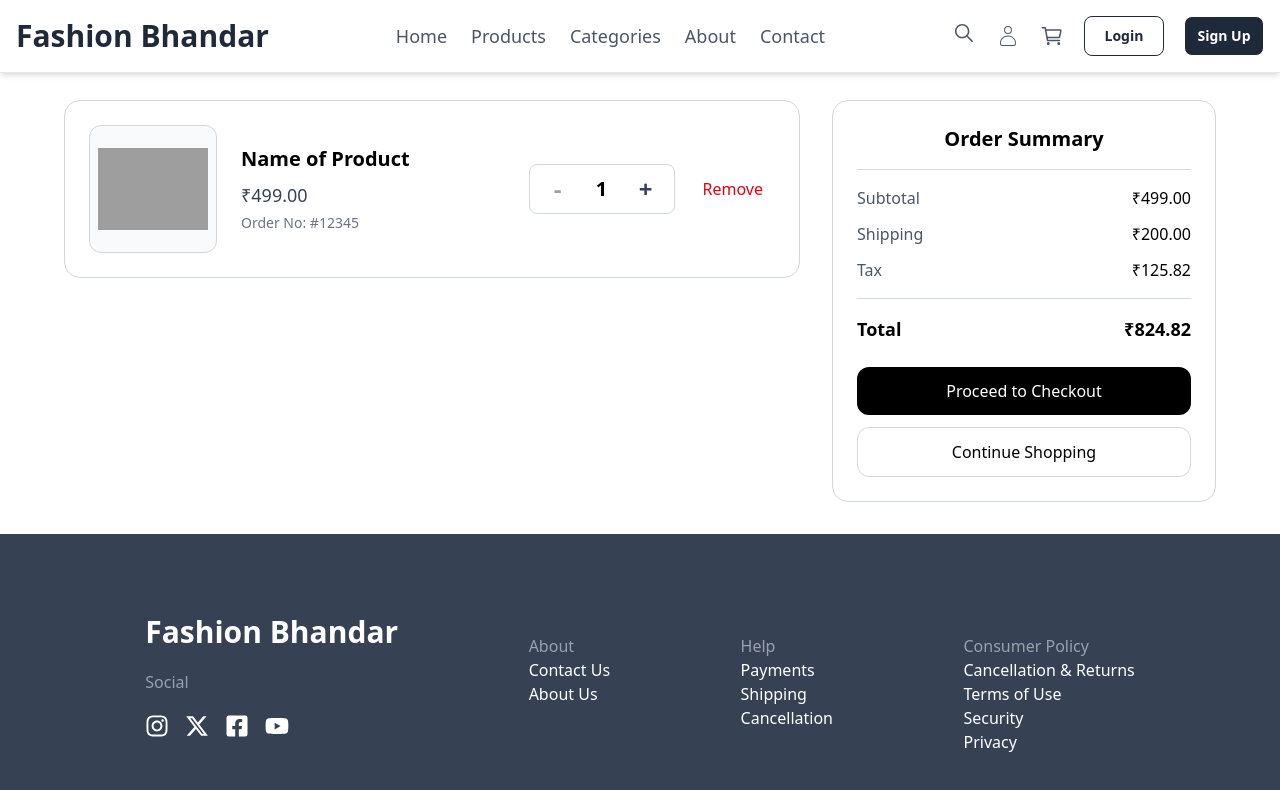
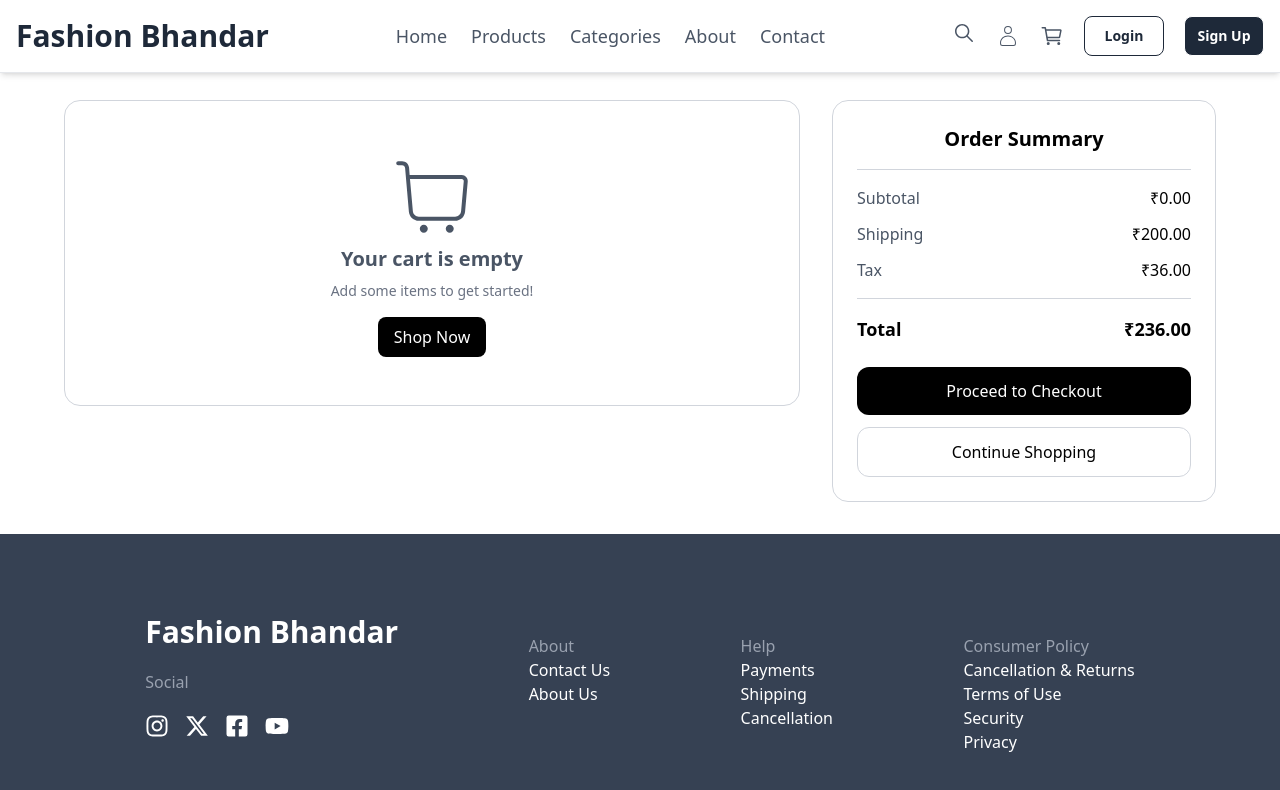
Before and after one commit to crarun9740/E-CommerceWeb, a React (Vite) app: page /cart in a window 1280 px wide. Shown: the top 790 px of the page. Built offline with nearby package versions, Linux system fonts and the light colour scheme; grey boxes are pictures that could not be loaded.

Commit message:
empty cart feature is added

```diff
--- a/src/Components/Accecory.jsx
+++ b/src/Components/Accecory.jsx
@@ -12,7 +12,7 @@ function Accecory() {
             Accesory Collection
           </h2>
           <div className="mt-10">
-            <div className="grid grid-cols-1 sm:grid-cols-3 md:grid-cols-4 pl-10 gap-4">
+            <div className="grid grid-cols-1 sm:grid-cols-3 md:grid-cols-4 pl-14 md:pl-10 gap-4">
               {Accecories.map((Accecories, index) => (
                 <Link
                   to={`/categories/accecories/${Accecories.id}`}
--- a/src/Components/Cart.jsx
+++ b/src/Components/Cart.jsx
@@ -5,30 +5,35 @@ import {
   mens,
   womens,
   mobiles,
-  homedecor,
-  footwear,
-  beauty,
   Accecories,
 } from "../data/info";
 import Footer from "./Footer";
+import { CiShoppingCart } from "react-icons/ci";
 
-let allProduct = [Bestseller];
+let combinedProducts = [
+  ...Bestseller,
+  ...toys,
+  ...mens,
+  ...womens,
+  ...mobiles,
+  ...Accecories,
+];
 
 function Cart() {
   const [count, setCount] = useState(1);
+  const [cartItems, setCartItems] = useState([]);
 
   const decrementCount = () => {
-    if (count > 1) {
-      setCount(count - 1);
-    }
+    if (count > 1) setCount(count - 1);
   };
 
   const incrementCount = () => {
     setCount(count + 1);
   };
 
-  const removeItem = () => {
-    console.log("Item removed");
+  const removeItem = (indexToRemove) => {
+    const updatedCart = cartItems.filter((_, index) => index !== indexToRemove);
+    setCartItems(updatedCart);
   };
 
   return (
@@ -41,33 +46,54 @@ function Cart() {
         <div className="flex flex-col lg:flex-row gap-8 max-w-6xl mx-auto">
           <div className="flex-1">
             <div className="border border-gray-300 rounded-2xl overflow-hidden">
-              {allProduct.map((product, index) => (
+              {cartItems.length === 0 ? (
+                <div className="flex flex-col items-center justify-center py-12">
+                  <div className="text-8xl text-gray-600">
+                    <CiShoppingCart />
+                  </div>
+
+                  <p className="text-gray-600 text-xl font-semibold mb-2">
+                    Your cart is empty
+                  </p>
+                  <p className="text-gray-500 text-sm">
+                    Add some items to get started!
+                  </p>
+                  <a
+                    href="/products"
+                    className="mt-4 px-4 py-2 bg-black text-white rounded-lg cursor-pointer hover:bg-gray-800 "
+                  >
+                    Shop Now
+                  </a>
+                </div>
+              ) : (
+                cartItems.map((product, index) => (
                   <div
                     key={index}
                     className="border-b border-gray-200 last:border-b-0"
                   >
                     <div className="flex flex-col sm:flex-row p-6 gap-6 items-center">
-                    {/* Product Image */}
                       <div className="flex-shrink-0">
                         <div className="border border-gray-300 rounded-xl w-32 h-32 flex items-center justify-center bg-gray-50">
                           <img
-                          src="/placeholder.svg?height=120&width=120"
-                          alt="Product"
+                            src={product.image || "/placeholder.svg"}
+                            alt={product.name || "Product"}
                             className="max-w-full max-h-full object-contain p-2"
                           />
                         </div>
                       </div>
 
-                    {/* Product Info */}
                       <div className="flex-1 text-center sm:text-left">
                         <h3 className="font-semibold text-xl mb-2">
-                        Name of Product
+                          {product.name || "Name of Product"}
                         </h3>
-                      <p className="text-lg text-gray-700 mb-1">₹499.00</p>
-                      <p className="text-sm text-gray-500">Order No: #12345</p>
+                        <p className="text-lg text-gray-700 mb-1">
+                          ₹{product.price || 499}.00
+                        </p>
+                        <p className="text-sm text-gray-500">
+                          Order No: #{product.orderNo || 12345}
+                        </p>
                       </div>
 
-                    {/* Quantity Controls */}
                       <div className="flex flex-col sm:flex-row items-center gap-4">
                         <div className="flex items-center gap-3 border border-gray-300 rounded-lg px-3 py-2">
                           <button
@@ -93,7 +119,7 @@ function Cart() {
                         </div>
 
                         <button
-                        onClick={removeItem}
+                          onClick={() => removeItem(index)}
                           className="text-red-600 hover:text-red-800 font-medium px-3 py-2 rounded hover:bg-red-50 transition-colors"
                         >
                           Remove
@@ -101,7 +127,8 @@ function Cart() {
                       </div>
                     </div>
                   </div>
-              ))}
+                ))
+              )}
             </div>
           </div>
 
@@ -117,7 +144,7 @@ function Cart() {
                 <div className="flex justify-between">
                   <span className="text-gray-600">Subtotal</span>
                   <span className="font-medium">
-                    ₹{(499 * count).toFixed(2)}
+                    ₹{(cartItems.length * 499 * count).toFixed(2)}
                   </span>
                 </div>
                 <div className="flex justify-between">
@@ -127,7 +154,8 @@ function Cart() {
                 <div className="flex justify-between">
                   <span className="text-gray-600">Tax</span>
                   <span className="font-medium">
-                    ₹{((499 * count + 200) * 0.18).toFixed(2)}
+                    ₹
+                    {((cartItems.length * 499 * count + 200) * 0.18).toFixed(2)}
                   </span>
                 </div>
               </div>
@@ -137,7 +165,12 @@ function Cart() {
               <div className="flex justify-between font-bold text-lg mb-6">
                 <span>Total</span>
                 <span>
-                  ₹{(499 * count + 200 + (499 * count + 200) * 0.18).toFixed(2)}
+                  ₹
+                  {(
+                    cartItems.length * 499 * count +
+                    200 +
+                    (cartItems.length * 499 * count + 200) * 0.18
+                  ).toFixed(2)}
                 </span>
               </div>
 
--- a/src/Components/Info.jsx
+++ b/src/Components/Info.jsx
@@ -37,9 +37,6 @@ function Info() {
         return [...prev, { ...product, quantity: 1 }];
       }
     });
-  };
-  const removeFromCart = (id) => {
-    setCartItems(cartItems.filter((item) => item.id !== id));
   };
 
   return (
@@ -198,7 +195,10 @@ function Info() {
                 </div>
               </div>
               <div className="flex justify-between items-center gap-4 mt-8">
-                <button className="flex-1 py-4 px-6 bg-white border border-gray-200 rounded-xl font-medium text-gray-800 transition-all duration-300 hover:bg-gray-50 hover:shadow-md focus:outline-none focus:ring-2 focus:ring-gray-200 flex justify-center items-center gap-2">
+                <button
+                  onClick={() => addtocart(product)}
+                  className="flex-1 py-4 px-6 bg-white border border-gray-200 rounded-xl font-medium text-gray-800 transition-all duration-300 hover:bg-gray-50 hover:shadow-md focus:outline-none focus:ring-2 focus:ring-gray-200 flex justify-center items-center gap-2"
+                >
                   <svg
                     xmlns="http://www.w3.org/2000/svg"
                     width="20"
--- /dev/null
+++ b/src/context/Product.js
@@ -0,0 +1,64 @@
+import { useContext } from "react";
+import { CartContext } from "./CartContext";
+import {
+  Bestseller,
+  toys,
+  mens,
+  womens,
+  mobiles,
+  Accecories,
+} from "../data/info";
+
+// Combine all product arrays into one flat array
+const combinedProducts = [
+  ...Bestseller,
+  ...toys,
+  ...mens,
+  ...womens,
+  ...mobiles,
+  ...Accecories,
+];
+
+function Products() {
+  const { addToCart } = useContext(CartContext);
+
+  return (
+    <div className="container mx-auto px-4 py-8">
+      <h1 className="font-bold text-2xl sm:text-3xl text-center mb-8">
+        Products
+      </h1>
+      <div className="grid grid-cols-1 sm:grid-cols-2 lg:grid-cols-3 gap-6">
+        {combinedProducts.map((product) => (
+          <div
+            key={product.id}
+            className="border border-gray-300 rounded-2xl overflow-hidden shadow-md bg-white"
+          >
+            <div className="w-full h-48 flex items-center justify-center bg-gray-50">
+              <img
+                src={product.image || "/placeholder.svg"}
+                alt={product.name || "Product"}
+                className="max-w-full max-h-full object-contain p-2"
+              />
+            </div>
+            <div className="p-4">
+              <h3 className="font-semibold text-lg mb-2 truncate">
+                {product.name || "Product Name"}
+              </h3>
+              <p className="text-lg text-gray-700 mb-2">
+                ₹{product.price || 499}.00
+              </p>
+              <button
+                onClick={() => addToCart(product)}
+                className="w-full bg-blue-500 text-white py-2 px-4 rounded-lg hover:bg-blue-600 transition-colors"
+              >
+                Add to Cart
+              </button>
+            </div>
+          </div>
+        ))}
+      </div>
+    </div>
+  );
+}
+
+export default Products;
```
Also changed, not shown: src/context/CartContext.jsx (added). Lines whose indentation alone changed are shown as unchanged.
